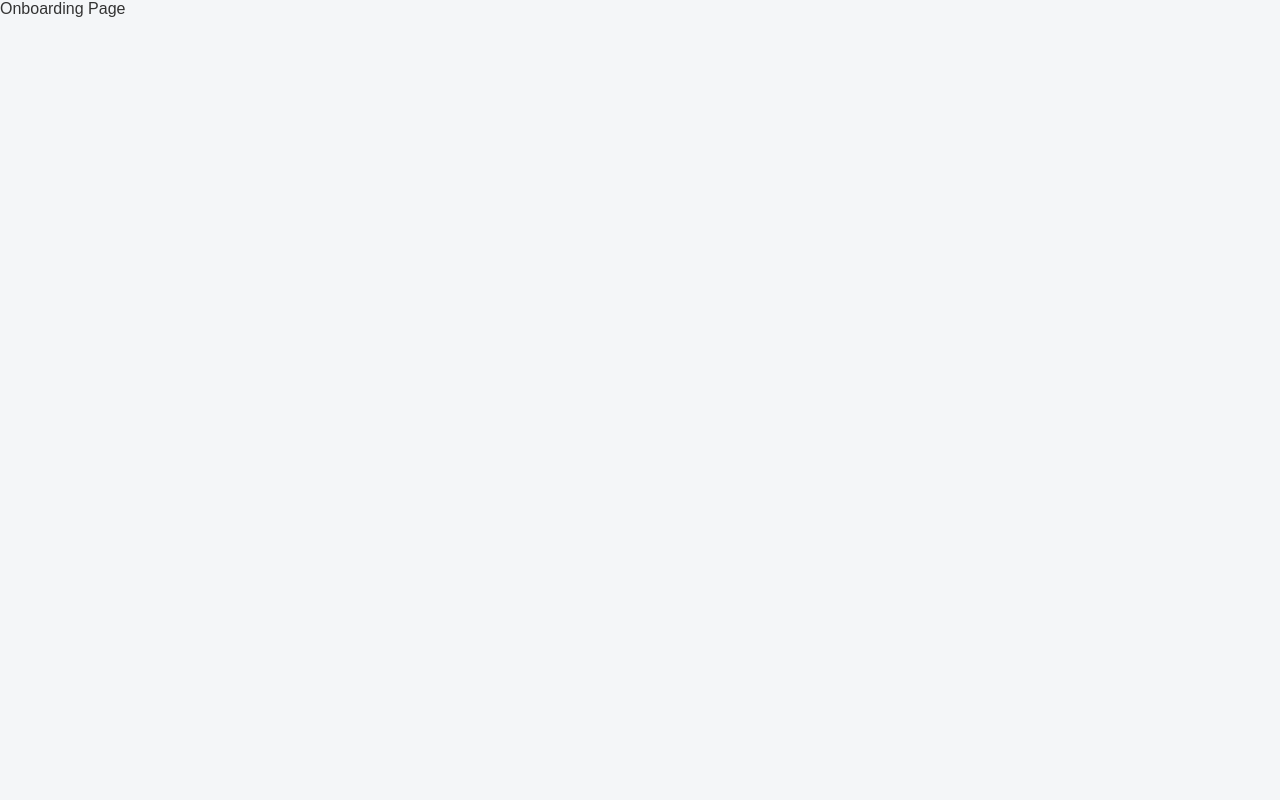
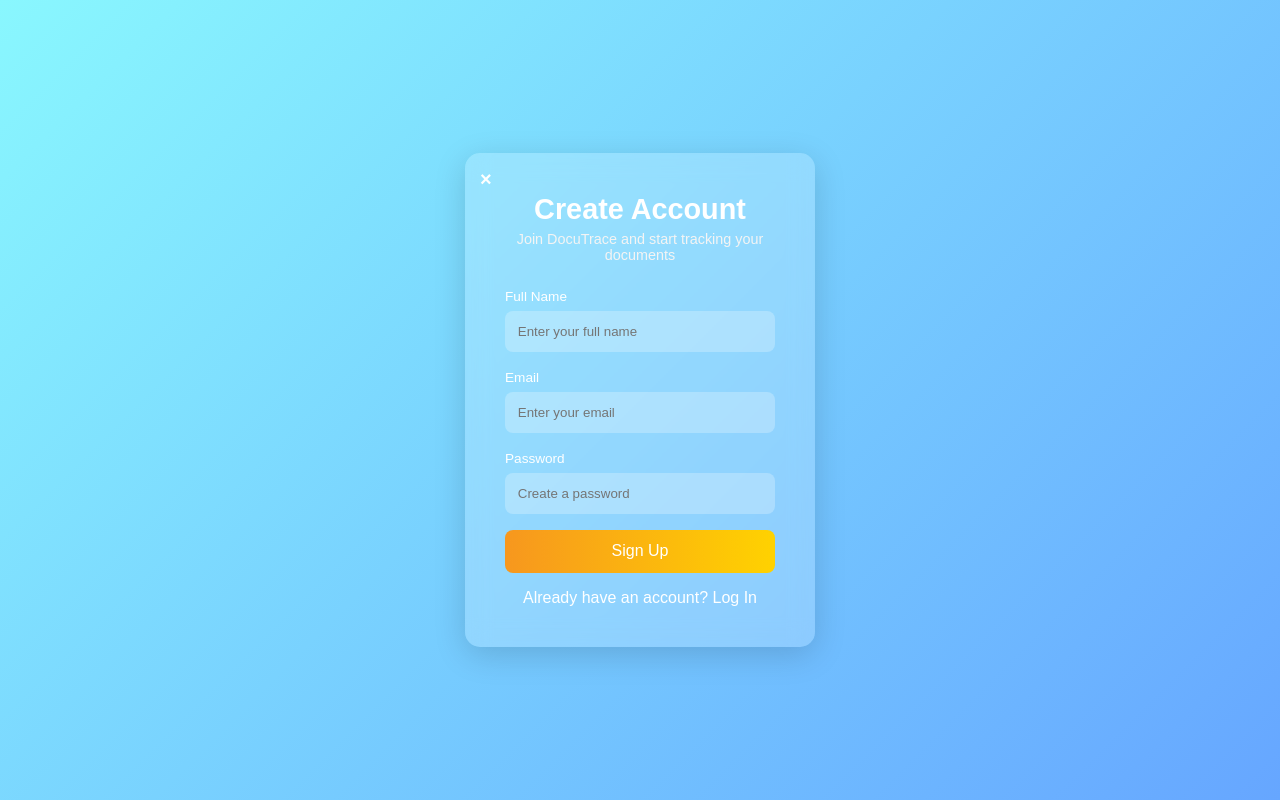
Before and after one commit to shaveenudayanga/Document-Tracking-System, a React (Vite) app in the folder frontend/: page /onboarding in a window 1280 px wide. Built offline with nearby package versions, Linux system fonts and the light colour scheme.

Commit message:
feat: implement Onboarding component with form functionality and styling

```diff
--- a/frontend/src/Pages/Auth/Onboarding.jsx
+++ b/frontend/src/Pages/Auth/Onboarding.jsx
@@ -1,7 +1,78 @@
-import React from "react";
+import React, { useState } from "react";
+import { useNavigate } from "react-router-dom";
+import "../../styles/Onboarding.css";
 
 const Onboarding = () => {
-  return <div className="onboarding-page">Onboarding Page</div>;
+  const [name, setName] = useState("");
+  const [email, setEmail] = useState("");
+  const [password, setPassword] = useState("");
+  const navigate = useNavigate();
+
+  const handleSubmit = (e) => {
+    e.preventDefault();
+    alert(`Account created for ${name}`);
+    navigate("/login");
+  };
+
+  const handleClose = () => {
+    navigate("/");
+  };
+
+  return (
+    <div className="signup-container">
+      <div className="signup-box animate-slide-in">
+        <span className="close-btn" onClick={handleClose}>
+          ×
+        </span>
+
+        <h2 className="signup-title">Create Account</h2>
+        <p className="signup-subtitle">
+          Join DocuTrace and start tracking your documents
+        </p>
+
+        <form className="signup-form" onSubmit={handleSubmit}>
+          <label htmlFor="name">Full Name</label>
+          <input
+            type="text"
+            id="name"
+            placeholder="Enter your full name"
+            value={name}
+            onChange={(e) => setName(e.target.value)}
+            required
+          />
+
+          <label htmlFor="email">Email</label>
+          <input
+            type="email"
+            id="email"
+            placeholder="Enter your email"
+            value={email}
+            onChange={(e) => setEmail(e.target.value)}
+            required
+          />
+
+          <label htmlFor="password">Password</label>
+          <input
+            type="password"
+            id="password"
+            placeholder="Create a password"
+            value={password}
+            onChange={(e) => setPassword(e.target.value)}
+            required
+          />
+
+          <button type="submit" className="signup-btn">
+            Sign Up
+          </button>
+        </form>
+
+        <div className="signup-footer">
+          <span>Already have an account? </span>
+          <a href="/login">Log In</a>
+        </div>
+      </div>
+    </div>
+  );
 };
 
 export default Onboarding;
--- /dev/null
+++ b/frontend/src/styles/Onboarding.css
@@ -0,0 +1,121 @@
+.signup-container {
+  height: 100vh;
+  display: flex;
+  justify-content: center;
+  align-items: center;
+  background: linear-gradient(135deg, #89f7fe, #66a6ff);
+  animation: fadeInBg 1s ease-in-out;
+}
+
+.signup-box {
+  background: rgba(255, 255, 255, 0.2);
+  padding: 2.5rem;
+  border-radius: 15px;
+  backdrop-filter: blur(12px);
+  box-shadow: 0 8px 32px rgba(0, 0, 0, 0.15);
+  width: 350px;
+  position: relative;
+  animation: slideUp 0.6s ease-out;
+}
+
+.close-btn {
+  position: absolute;
+  top: 15px;
+  left: 15px;
+  font-size: 20px;
+  cursor: pointer;
+  color: white;
+  transition: transform 0.2s ease;
+}
+
+.close-btn:hover {
+  transform: rotate(90deg);
+}
+
+.signup-title {
+  text-align: center;
+  font-size: 1.8rem;
+  color: white;
+  margin-bottom: 0.3rem;
+}
+
+.signup-subtitle {
+  text-align: center;
+  font-size: 0.9rem;
+  color: #f4f4f4;
+  margin-bottom: 1.5rem;
+}
+
+.signup-form label {
+  color: white;
+  font-size: 0.85rem;
+}
+
+.signup-form input {
+  width: 100%;
+  padding: 0.8rem;
+  margin: 0.4rem 0 1rem;
+  border: none;
+  border-radius: 8px;
+  background: rgba(255, 255, 255, 0.25);
+  color: white;
+  outline: none;
+  transition: background 0.3s ease;
+}
+
+.signup-form input:focus {
+  background: rgba(255, 255, 255, 0.35);
+}
+
+.signup-btn {
+  width: 100%;
+  padding: 0.8rem;
+  background: linear-gradient(90deg, #f7971e, #ffd200);
+  border: none;
+  color: white;
+  font-size: 1rem;
+  border-radius: 8px;
+  cursor: pointer;
+  transition: transform 0.2s ease, box-shadow 0.2s ease;
+}
+
+.signup-btn:hover {
+  transform: translateY(-2px);
+  box-shadow: 0 4px 12px rgba(255, 210, 0, 0.5);
+}
+
+.signup-footer {
+  text-align: center;
+  margin-top: 1rem;
+  color: white;
+}
+
+.signup-footer a {
+  color: #fff;
+  text-decoration: none;
+}
+
+.signup-footer a:hover {
+  text-decoration: underline;
+}
+
+/* Animations */
+@keyframes slideUp {
+  from {
+    transform: translateY(20px);
+    opacity: 0;
+  }
+  to {
+    transform: translateY(0);
+    opacity: 1;
+  }
+}
+
+@keyframes fadeInBg {
+  from {
+    opacity: 0;
+  }
+  to {
+    opacity: 1;
+  }
+}
```
